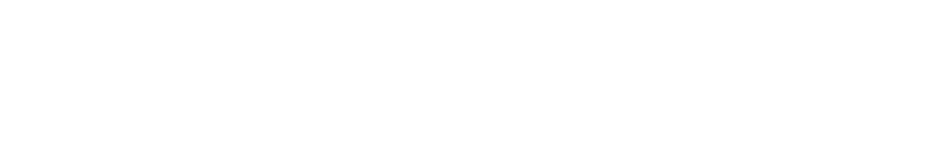
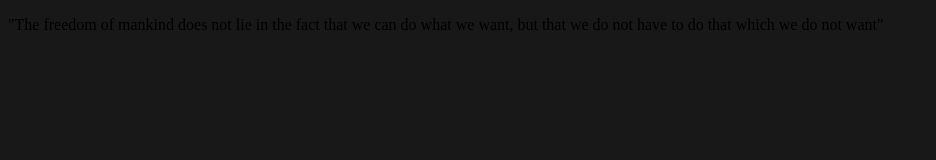
Before and after one commit to Szedresi/simple-quote-page, a plain HTML site: page index.html in a window 1280 px wide. Shown: the whole page, without its empty margins (0-936 px from the left). Drawn offline with Linux system fonts and the light colour scheme.

Commit message:
first changes

```diff
--- a/index.html
+++ b/index.html
@@ -1,11 +1,15 @@
 <!DOCTYPE html>
-<html lang="en">
+<html lang="en" style="background-color: rgb(24, 24, 24);">
 <head>
     <meta charset="UTF-8">
     <meta name="viewport" content="width=device-width, initial-scale=1.0">
-    <title>Document</title>
+    <title>Freedom</title>
 </head>
 <body>
-
+    <div class="wrapper">
+        <p class="quote">"The freedom of mankind does not lie in the fact that we can do what we want,
+            but that we do not have to do that which we do not want"
+        </p>
+    </div>
 </body>
 </html>
--- a/main.css
+++ b/main.css
@@ -0,0 +1,6 @@
+* {
+    padding: 0;
+    margin: 0;
+    font-size: 100%;
+    box-sizing: border-box;
+}
```
